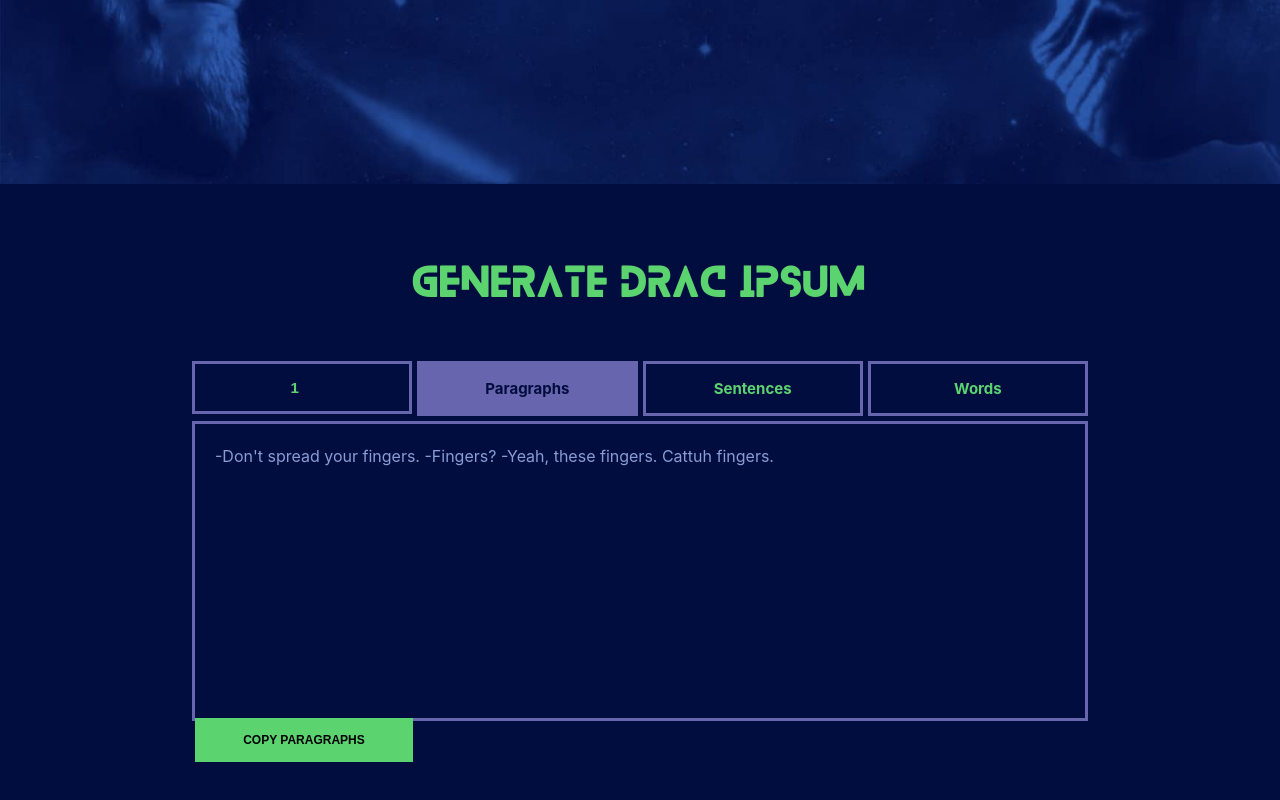
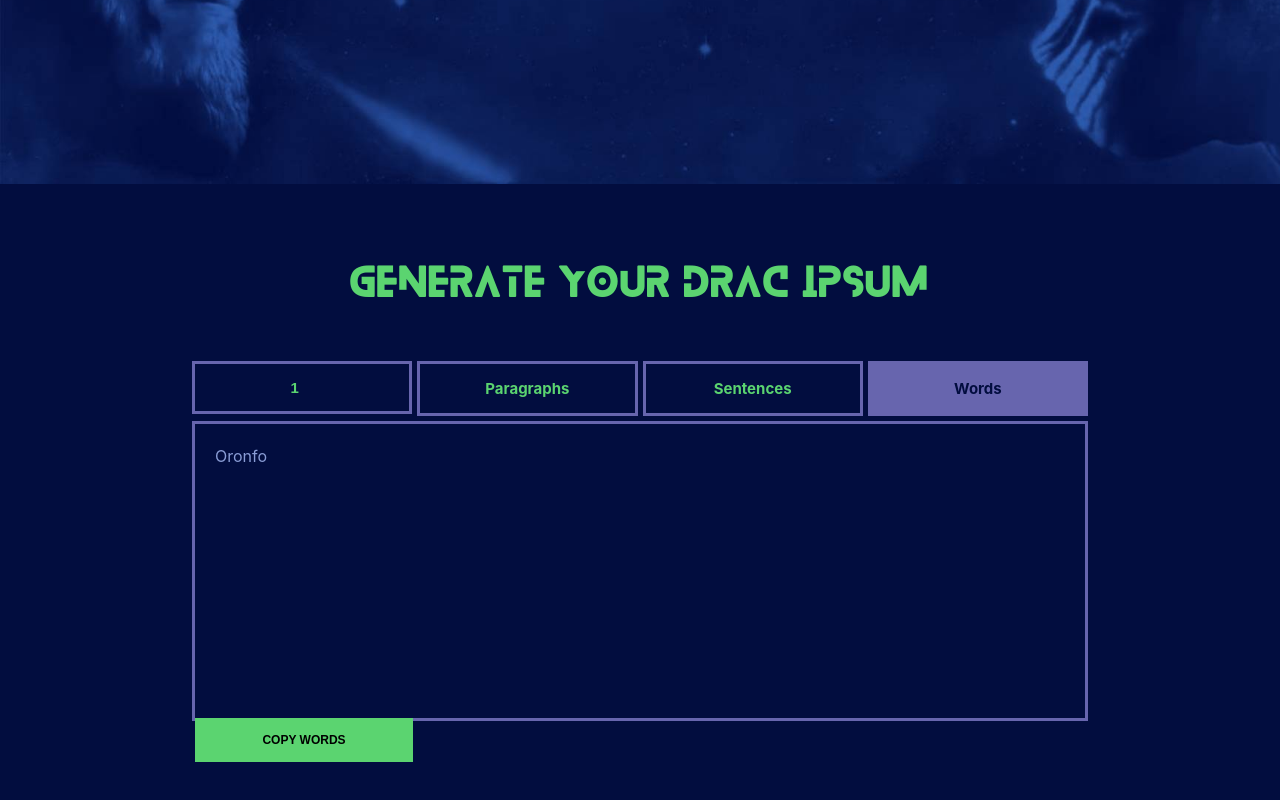
Before and after one commit to dutraneto/drac-ipsum, a React (Create React App) app: page / in a window 1280 px wide. Shown: the part 532-1332 px from the top of the page. Built offline with nearby package versions, Linux system fonts and the light colour scheme.

Commit message:
add changes to generateWords

```diff
--- a/src/components/main/Main.jsx
+++ b/src/components/main/Main.jsx
@@ -9,10 +9,10 @@ class Main extends Component {
     this._words = drac.words
     this._sentences = drac.sentences
     this.state = {
-      selectedOption: 'paragraphs',
-      active: true,
-      number: 1,
-      text: this._sentences[Math.floor(Math.random() * this._sentences.length)],
+      selectedOption: 'words',
+      active: false,
+      numberOfInputs: 1,
+      text: this._words[0],
       copied: false,
     }
     this.handleOptionChange = this.handleOptionChange.bind(this)
@@ -23,13 +23,14 @@ class Main extends Component {
   handleOptionChange(evt) {
     this.setState({
       selectedOption: evt.target.value,
-    })
+    }, () => this.generateWords(this.state.selectedOption === 'words' ? this._words : this._sentences))
   }
 
   handleNumberChange(evt) {
     this.setState({
-      number: evt.target.value
-    })
+      numberOfInputs: evt.target.value,
+    }, () => this.generateWords(this.state.selectedOption === 'words' ? this._words : this._sentences))
+
   }
 
   changeCopyState(evt) {
@@ -39,12 +40,21 @@ class Main extends Component {
     })
   }
 
+  generateWords(stateOfWordsOrSentences) {
+    let { numberOfInputs } = this.state
+    let arrOfWords = []
+    for(let i = 1; i <= numberOfInputs; i++) {
+      arrOfWords.push(stateOfWordsOrSentences[Math.floor(Math.random() * stateOfWordsOrSentences.length)])
+    }
+    this.setState({text: [...arrOfWords]})
+  }
+
   render() {
     const buttonCopyStatus = !this.state.copied ?  `copy ${this.state.selectedOption}` : "text copied"
-    console.log(this.state.number)
+
     return (
       <main className="Main">
-        <h2>Generate Drac Ipsum</h2>
+        <h2>Generate Your Drac Ipsum</h2>
         <form className="form" action="">
           <div className="form__input">
             <div className="form__group">
@@ -53,7 +63,8 @@ class Main extends Component {
                 className="form__group-number"
                 type="number"
                 name=""
-                defaultValue={this.state.number}
+                value={this.state.numberOfInputs}
+                min="1"
                 onChange={this.handleNumberChange}
               />
             </div>
```
